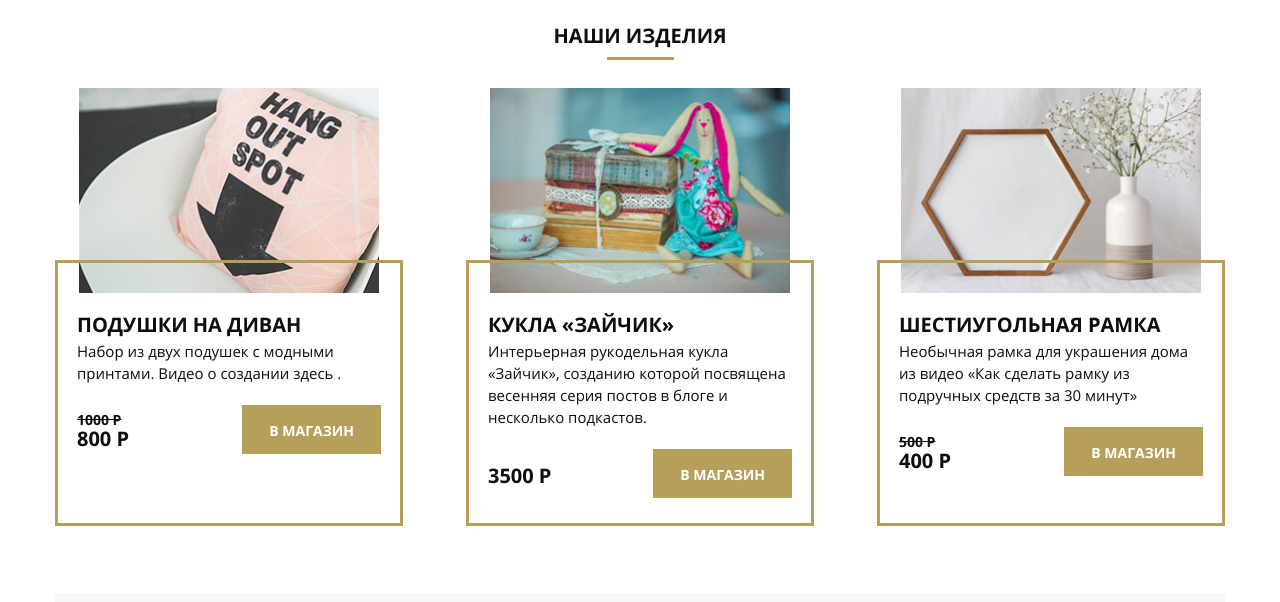
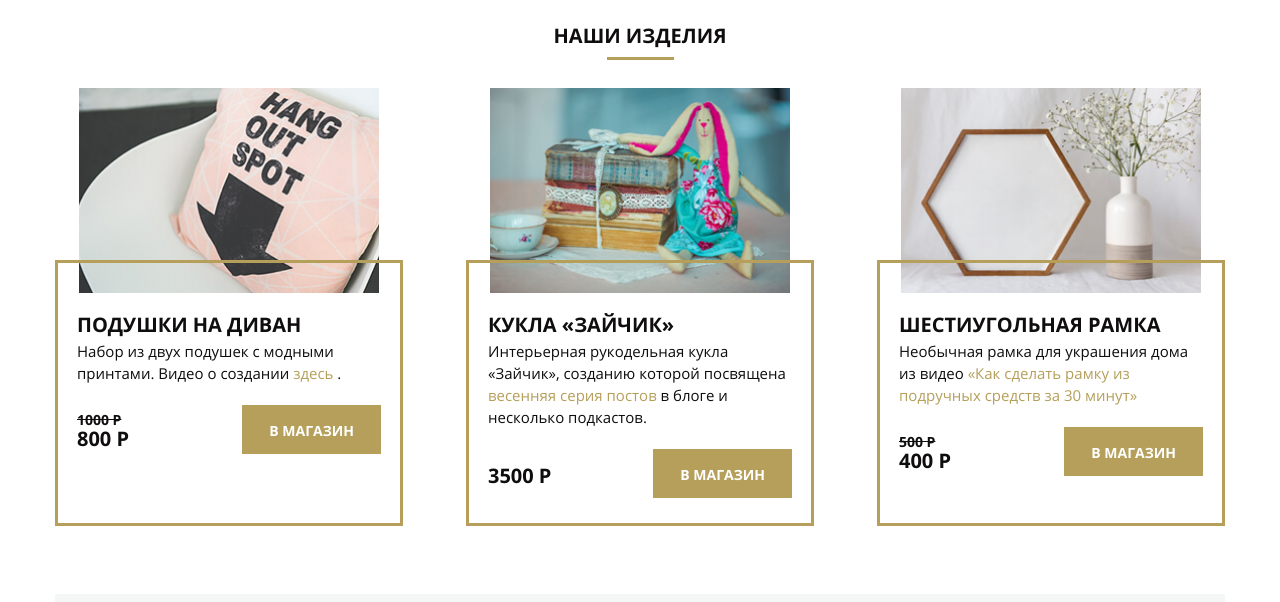
Before and after one commit to yooyklon/mq-diplom, a plain HTML site: page index.html in a window 1280 px wide. Shown: the part 2698-3300 px from the top of the page. Drawn offline with nearby package versions, Linux system fonts and the light colour scheme; files whose address does not match are found by name.

Commit message:
Обновился файл style.css

```diff
--- a/css/style.css
+++ b/css/style.css
@@ -571,9 +571,13 @@ body {
   margin-bottom: 21px;
 }
 
-.products-item-text span {
+.products-item-text a {
   color: #b59f5b;
   cursor: pointer;
+}
+
+.products-item-text a:hover {
+  text-decoration: underline;
 }
 
 .products-item-text span:hover {
```
